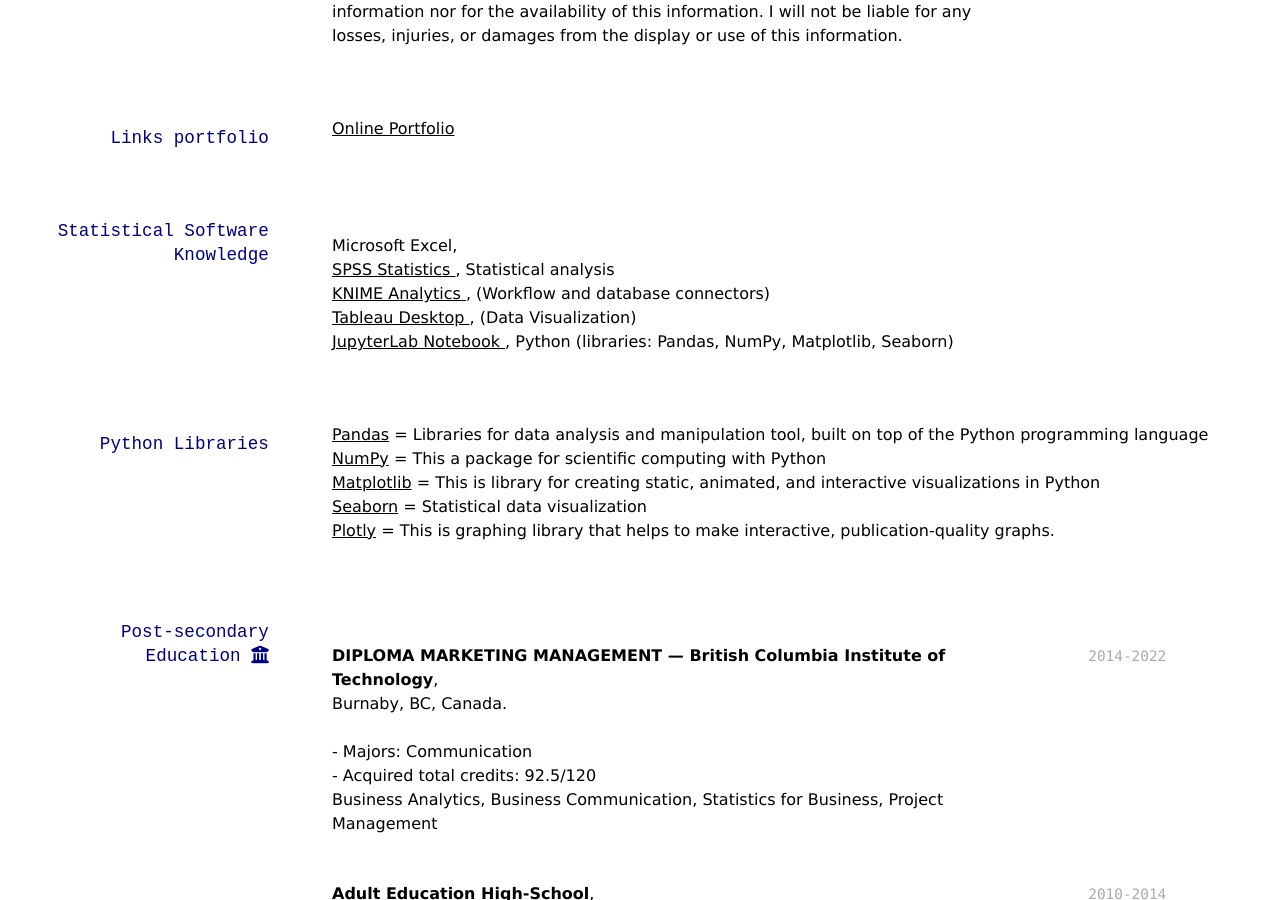
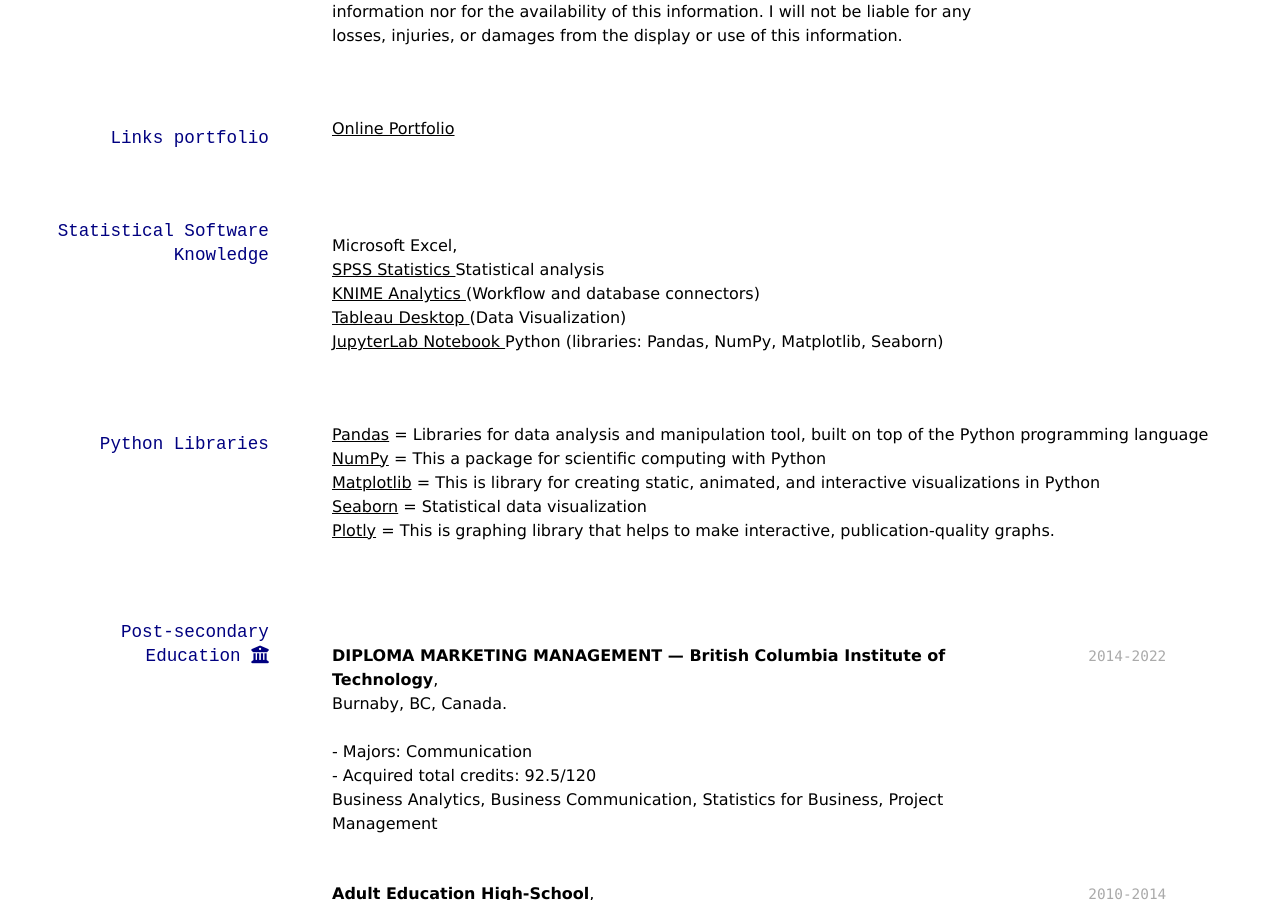
Before and after one commit to s-earnest/resume, a Jekyll site: the page built from index.md, in a window 1280 px wide and 900 px high, scrolled down 7309 px. Built offline with Jekyll 4.4.1, drawn with Linux system fonts in a browser that asks for light colours; nearby versions of some CDN libraries; a style sheet for code colours, icons or effects is not loaded.

Commit message:
20241212 125119

```diff
--- a/index.md
+++ b/index.md
@@ -340,10 +340,10 @@ Getting the hands dirty is one **preferred way of learning**, working with smart
 ## Statistical Software Knowledge
 
   - Microsoft Excel,
-  - [ SPSS Statistics ]( https://www.ibm.com/products/spss-statistics ){:target="_blank"}, Statistical analysis
-  - [ KNIME Analytics ]( https://www.knime.com/knime-analytics-platform ){:target="_blank"}, (Workflow and database connectors)
-  - [ Tableau Desktop ]( https://www.tableau.com/products/desktop ){:target="_blank"}, (Data Visualization)
-  - [ JupyterLab Notebook ]( https://jupyterlab.readthedocs.io/en/stable/index.html ){:target="_blank"}, Python (libraries: Pandas, NumPy, Matplotlib, Seaborn)
+  - [ SPSS Statistics ]( https://www.ibm.com/products/spss-statistics ){:target="_blank"} Statistical analysis
+  - [ KNIME Analytics ]( https://www.knime.com/knime-analytics-platform ){:target="_blank"} (Workflow and database connectors)
+  - [ Tableau Desktop ]( https://www.tableau.com/products/desktop ){:target="_blank"} (Data Visualization)
+  - [ JupyterLab Notebook ]( https://jupyterlab.readthedocs.io/en/stable/index.html ){:target="_blank"} Python (libraries: Pandas, NumPy, Matplotlib, Seaborn)
 
 ## Python Libraries
   - [Pandas](https://numpy.org/){:target="_blank"}  = Libraries for data analysis and manipulation tool, built on top of the Python programming language
```
